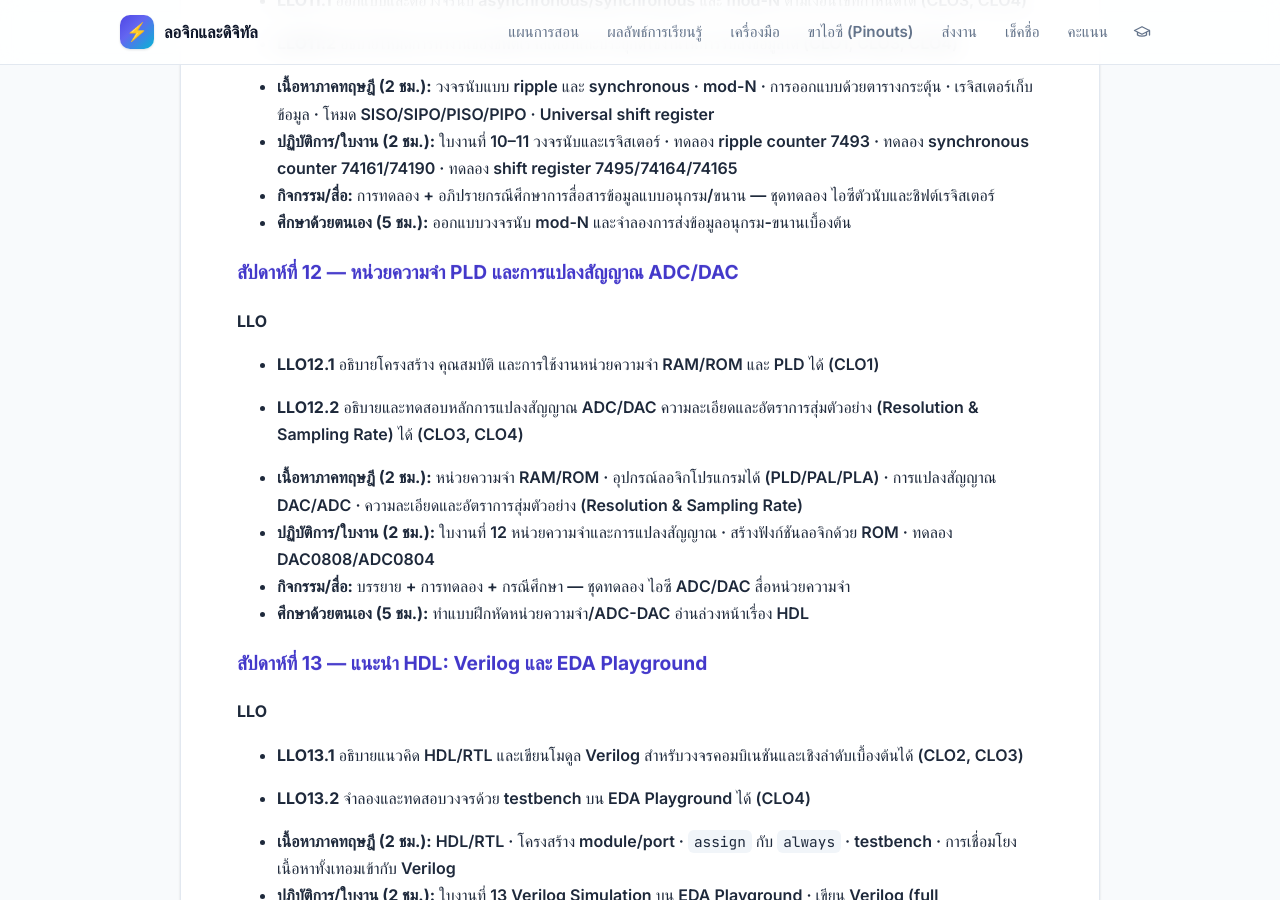
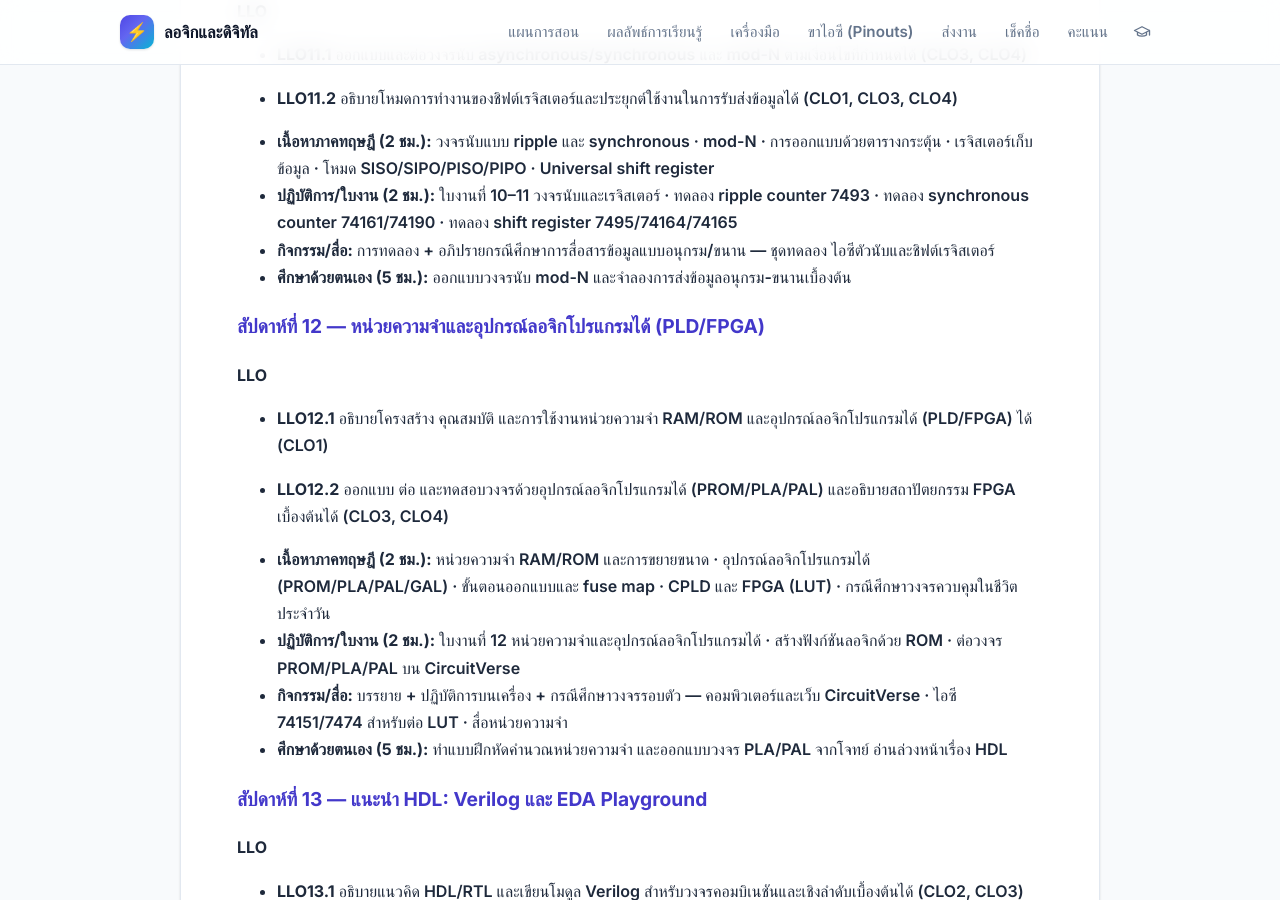
Before and after one commit to alfaXphoori/Digital, a Jekyll site: the page built from weekly-lesson-plan.md, in a window 1280 px wide and 900 px high, scrolled down 6838 px. Built offline with Jekyll 4.4.1, drawn with Linux system fonts in a browser that asks for light colours; some web fonts are replaced; our own code applies the rules of GitHub Pages for plain Markdown files; some of the changed text lies outside the part shown.

Commit message:
docs: retarget week 12 outcomes from ADC/DAC to programmable logic
Chapter 8 no longer covers data conversion, so LLO12.2 is retargeted
rather than deleted — dropping it outright would leave week 12 with no
CLO3/CLO4 coverage and break the constructive alignment the plan claims.

- CLO3 LLO12.2: designing PROM/PLA/PAL circuits from a specification,
  including the programming table and fuse map
- CLO4 LLO12.2: building and testing those circuits in a simulator and
  checking them against a truth table
- LLO12.1 widened from "PLD" to "PLD/FPGA"
- week 12 heading, theory hours, lab hours, media and self-study updated:
  the DAC0808/ADC0804 experiment becomes the CircuitVerse PROM/PLA/PAL
  build, and media now lists 74151/7474 for the breadboard LUT
- index.html week-12 row and the advanced-systems bullet in
  chapters/summary.md follow the same change

Left untouched: the official course description (คำอธิบายรายวิชา and its
English text in both weekly-lesson-plan.md and index.html) still lists
analog-to-digital conversion. That is approved catalogue text, so the
mismatch with the CLOs is flagged rather than edited away.

Co-Authored-By: Claude Opus 5 (1M context) <noreply@anthropic.com>

```diff
--- a/index.html
+++ b/index.html
@@ -96,7 +96,7 @@ title: หน้าแรก
           <tr><td class="wk">9</td><td class="topic">สัญญาณนาฬิกาและแลตช์</td><td class="detail">Clock, duty cycle, มัลติไวเบรเตอร์/ไอซี 555, SR/Gated Latch</td><td><a href="{{ '/chapters/ch06-flip-flops/' | relative_url }}">บทที่ 6</a></td></tr>
           <tr><td class="wk">10</td><td class="topic">ฟลิปฟลอป</td><td class="detail">ฟลิปฟลอป D/JK/T, Trigger, ตารางสถานะ/ตารางกระตุ้น, timing diagram</td><td><a href="{{ '/chapters/ch06-flip-flops/' | relative_url }}">บทที่ 6</a></td></tr>
           <tr><td class="wk">11</td><td class="topic">วงจรนับและเรจิสเตอร์</td><td class="detail">ตัวนับ asynchronous/synchronous, mod-N, โครงสร้างเรจิสเตอร์, โหมด SISO/SIPO/PISO/PIPO</td><td><a href="{{ '/chapters/ch07-counters-registers/' | relative_url }}">บทที่ 7</a></td></tr>
-          <tr><td class="wk">12</td><td class="topic">หน่วยความจำ PLD และการแปลงสัญญาณ</td><td class="detail">RAM/ROM, PLD, DAC/ADC, ความละเอียดและอัตราการสุ่มตัวอย่าง (Resolution & Sampling Rate)</td><td><a href="{{ '/chapters/ch08-memory-interfacing/' | relative_url }}">บทที่ 8</a></td></tr>
+          <tr><td class="wk">12</td><td class="topic">หน่วยความจำและอุปกรณ์ลอจิกโปรแกรมได้</td><td class="detail">RAM/ROM, Address Decoding, PROM/PLA/PAL/GAL, fuse map, CPLD และ FPGA (LUT)</td><td><a href="{{ '/chapters/ch08-memory-interfacing/' | relative_url }}">บทที่ 8</a></td></tr>
           <tr><td class="wk">13</td><td class="topic">แนะนำ HDL: Verilog + EDA Playground</td><td class="detail">module/port, assign/always, testbench, การจำลองบน EDA Playground</td><td><a href="{{ '/chapters/ch09-hdl-verilog/' | relative_url }}">บทที่ 9</a></td></tr>
           <tr><td class="wk">14</td><td class="topic">สถาปัตยกรรมคอมพิวเตอร์และหน่วยประมวลผลกลางเบื้องต้น</td><td class="detail">โครงสร้าง CPU, Von Neumann, Instruction Cycle, 8-bit ALU/PC Verilog</td><td><a href="{{ '/chapters/ch10-computer-architecture/' | relative_url }}">บทที่ 10</a></td></tr>
           <tr><td class="wk">15</td><td class="topic">โครงงานย่อยและการประยุกต์ใช้งาน / ทบทวนเนื้อหารายวิชา</td><td class="detail">นำเสนอ Mini-Project, บูรณาการระบบดิจิทัล, สรุปและเตรียมสอบปลายภาค</td><td><a href="{{ '/chapters/summary.md' | relative_url }}">สรุปภาพรวม</a></td></tr>
--- a/weekly-lesson-plan.md
+++ b/weekly-lesson-plan.md
@@ -37,7 +37,7 @@
 - **LLO9.1** อธิบายสัญญาณนาฬิกาและมัลติไวเบรเตอร์แบบ astable/monostable ได้ (สัปดาห์ 9)
 - **LLO10.1** อธิบายการทำงานและตารางสถานะของฟลิปฟลอป SR, D, JK และ T ได้ (สัปดาห์ 10)
 - **LLO11.2** อธิบายโหมดการทำงานของชิฟต์เรจิสเตอร์และประยุกต์ใช้งานในการรับส่งข้อมูลได้ (สัปดาห์ 11)
-- **LLO12.1** อธิบายโครงสร้าง คุณสมบัติ และการใช้งานหน่วยความจำ RAM/ROM และ PLD ได้ (สัปดาห์ 12)
+- **LLO12.1** อธิบายโครงสร้าง คุณสมบัติ และการใช้งานหน่วยความจำ RAM/ROM และอุปกรณ์ลอจิกโปรแกรมได้ (PLD/FPGA) ได้ (สัปดาห์ 12)
 - **LLO14.1** อธิบายสถาปัตยกรรมคอมพิวเตอร์และส่วนประกอบภายในของ CPU ได้ (สัปดาห์ 14)
 - **LLO15.2** สรุปเชื่อมโยงหลักการสำคัญของระบบดิจิทัลทั้งรายวิชาได้ (สัปดาห์ 15)
 
@@ -59,7 +59,7 @@
 - **LLO9.2** ออกแบบและคำนวณค่า R, C ของวงจร 555 พร้อมต่อวงจรแลตช์ได้ (สัปดาห์ 9)
 - **LLO11.1** ออกแบบวงจรซีเควนเชียลและวงจรนับ mod-N ตามเงื่อนไขที่กำหนดได้ (สัปดาห์ 11)
 - **LLO11.2** ต่อและประยุกต์ใช้ shift register ในงานแปลงข้อมูลแบบขนาน/อนุกรมได้ (สัปดาห์ 11)
-- **LLO12.2** อธิบายและทดสอบหลักการแปลงสัญญาณ ADC/DAC ได้ (สัปดาห์ 12)
+- **LLO12.2** ออกแบบวงจรด้วยอุปกรณ์ลอจิกโปรแกรมได้ (PROM/PLA/PAL) จากโจทย์ที่กำหนด พร้อมเขียนตารางโปรแกรมและ fuse map ได้ (สัปดาห์ 12)
 - **LLO13.1** ออกแบบและเขียนโมดูล Verilog สำหรับวงจรดิจิทัลได้ (สัปดาห์ 13)
 - **LLO14.2** ออกแบบและจำลองชิ้นส่วน CPU (ALU, Program Counter) ด้วย Verilog ได้ (สัปดาห์ 14)
 - **LLO15.1** บูรณาการความรู้ด้านวงจรดิจิทัลในการออกแบบและนำเสนอโครงงานย่อย (Mini-Project) ได้ (สัปดาห์ 15)
@@ -73,7 +73,7 @@
 - **LLO9.2** ต่อและทดสอบวงจร SR/Gated Latch และ 555 ไทเมอร์ได้ (สัปดาห์ 9)
 - **LLO10.2** ต่อและทดสอบฟลิปฟลอปด้วยไอซีจริงและสังเกตการเปลี่ยนสถานะตามสัญญาณนาฬิกาได้ (สัปดาห์ 10)
 - **LLO11.1** ต่อและทดสอบวงจรนับและชิฟต์เรจิสเตอร์ได้ (สัปดาห์ 11)
-- **LLO12.2** ต่อและทดสอบวงจร ADC/DAC ได้ (สัปดาห์ 12)
+- **LLO12.2** ต่อและทดสอบวงจร PROM/PLA/PAL ด้วยโปรแกรมจำลองวงจร และตรวจสอบผลด้วยตารางความจริงได้ (สัปดาห์ 12)
 - **LLO13.2** จำลองและทดสอบวงจรด้วย testbench บน EDA Playground ได้ (สัปดาห์ 13)
 - **LLO14.2** จำลองการทำงานของชิ้นส่วน CPU บน EDA Playground ได้ (สัปดาห์ 14)
 - **LLO15.1** นำเสนอและสาธิตการทำงานของผลงานโครงงานย่อย (Mini-Project) ได้ (สัปดาห์ 15)
@@ -212,16 +212,16 @@
 - **กิจกรรม/สื่อ:** การทดลอง + อภิปรายกรณีศึกษาการสื่อสารข้อมูลแบบอนุกรม/ขนาน — ชุดทดลอง ไอซีตัวนับและชิฟต์เรจิสเตอร์
 - **ศึกษาด้วยตนเอง (5 ชม.):** ออกแบบวงจรนับ mod-N และจำลองการส่งข้อมูลอนุกรม-ขนานเบื้องต้น
 
-### สัปดาห์ที่ 12 — หน่วยความจำ PLD และการแปลงสัญญาณ ADC/DAC
+### สัปดาห์ที่ 12 — หน่วยความจำและอุปกรณ์ลอจิกโปรแกรมได้ (PLD/FPGA)
 
 **LLO**
-- **LLO12.1** อธิบายโครงสร้าง คุณสมบัติ และการใช้งานหน่วยความจำ RAM/ROM และ PLD ได้ (CLO1)
-- **LLO12.2** อธิบายและทดสอบหลักการแปลงสัญญาณ ADC/DAC ความละเอียดและอัตราการสุ่มตัวอย่าง (Resolution & Sampling Rate) ได้ (CLO3, CLO4)
+- **LLO12.1** อธิบายโครงสร้าง คุณสมบัติ และการใช้งานหน่วยความจำ RAM/ROM และอุปกรณ์ลอจิกโปรแกรมได้ (PLD/FPGA) ได้ (CLO1)
+- **LLO12.2** ออกแบบ ต่อ และทดสอบวงจรด้วยอุปกรณ์ลอจิกโปรแกรมได้ (PROM/PLA/PAL) และอธิบายสถาปัตยกรรม FPGA เบื้องต้นได้ (CLO3, CLO4)
 
-- **เนื้อหาภาคทฤษฎี (2 ชม.):** หน่วยความจำ RAM/ROM · อุปกรณ์ลอจิกโปรแกรมได้ (PLD/PAL/PLA) · การแปลงสัญญาณ DAC/ADC · ความละเอียดและอัตราการสุ่มตัวอย่าง (Resolution & Sampling Rate)
-- **ปฏิบัติการ/ใบงาน (2 ชม.):** ใบงานที่ 12 หน่วยความจำและการแปลงสัญญาณ · สร้างฟังก์ชันลอจิกด้วย ROM · ทดลอง DAC0808/ADC0804
-- **กิจกรรม/สื่อ:** บรรยาย + การทดลอง + กรณีศึกษา — ชุดทดลอง ไอซี ADC/DAC สื่อหน่วยความจำ
-- **ศึกษาด้วยตนเอง (5 ชม.):** ทำแบบฝึกหัดหน่วยความจำ/ADC-DAC อ่านล่วงหน้าเรื่อง HDL
+- **เนื้อหาภาคทฤษฎี (2 ชม.):** หน่วยความจำ RAM/ROM และการขยายขนาด · อุปกรณ์ลอจิกโปรแกรมได้ (PROM/PLA/PAL/GAL) · ขั้นตอนออกแบบและ fuse map · CPLD และ FPGA (LUT) · กรณีศึกษาวงจรควบคุมในชีวิตประจำวัน
+- **ปฏิบัติการ/ใบงาน (2 ชม.):** ใบงานที่ 12 หน่วยความจำและอุปกรณ์ลอจิกโปรแกรมได้ · สร้างฟังก์ชันลอจิกด้วย ROM · ต่อวงจร PROM/PLA/PAL บน CircuitVerse
+- **กิจกรรม/สื่อ:** บรรยาย + ปฏิบัติการบนเครื่อง + กรณีศึกษาวงจรรอบตัว — คอมพิวเตอร์และเว็บ CircuitVerse · ไอซี 74151/7474 สำหรับต่อ LUT · สื่อหน่วยความจำ
+- **ศึกษาด้วยตนเอง (5 ชม.):** ทำแบบฝึกหัดคำนวณหน่วยความจำ และออกแบบวงจร PLA/PAL จากโจทย์ อ่านล่วงหน้าเรื่อง HDL
 
 ### สัปดาห์ที่ 13 — แนะนำ HDL: Verilog และ EDA Playground
 
```
Also changed, not shown: chapters/summary.md (+1 -1 lines).
